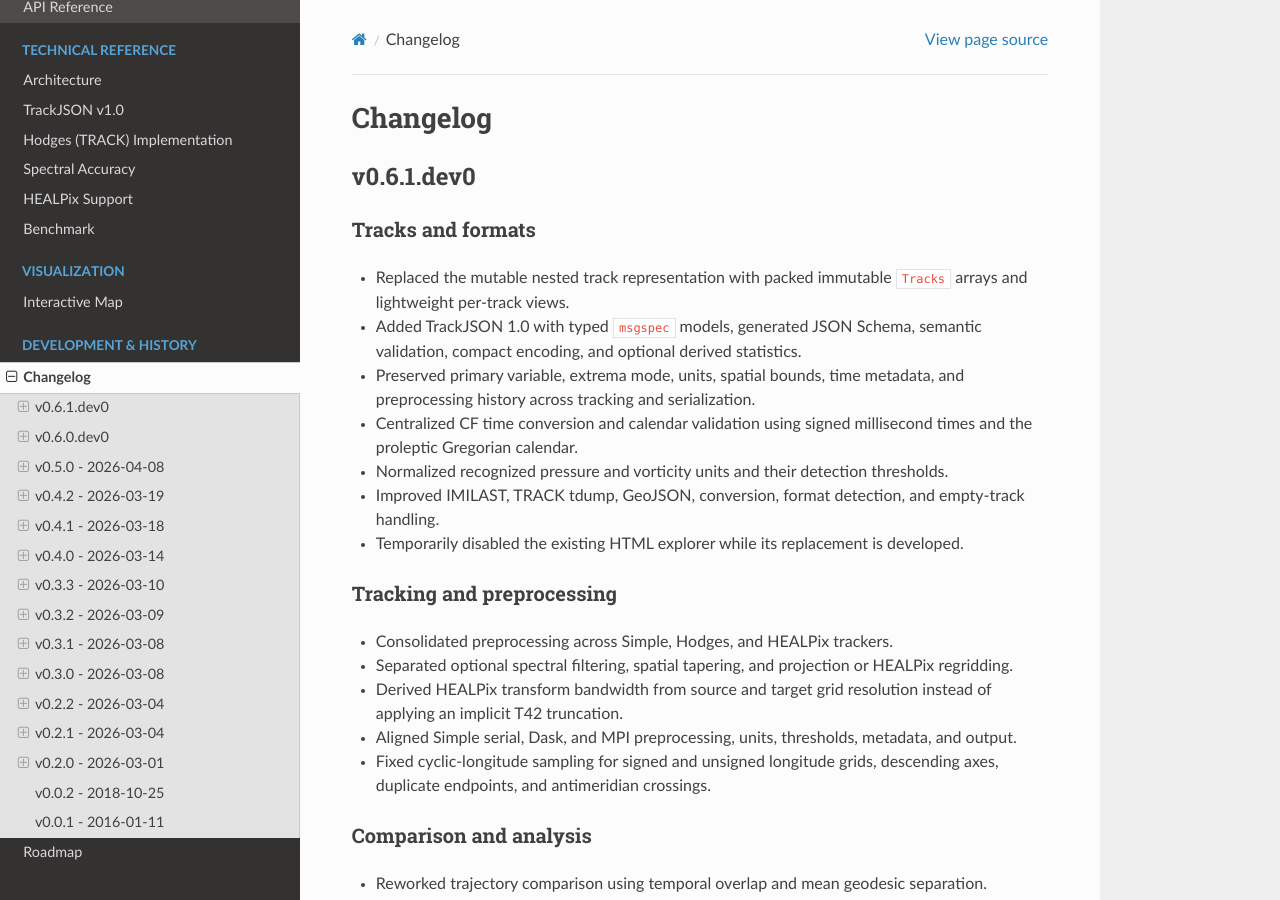
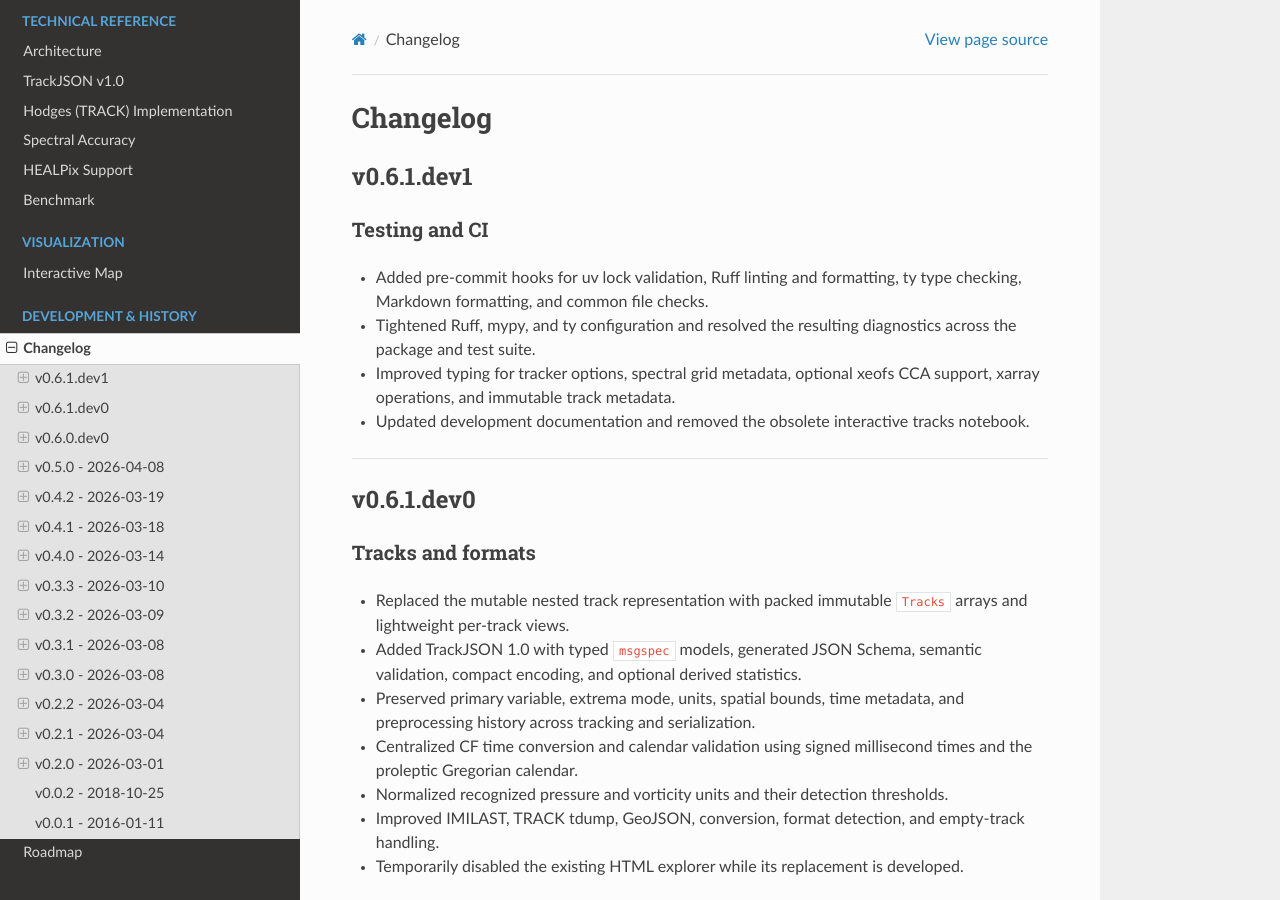
Before and after one commit to mwyau/PyStormTracker, a Sphinx documentation site: the page built from docs/changelog.md, in a window 1280 px wide and 900 px high. Built offline with Sphinx 7.4.7 and the Read the Docs theme 3.1.0, drawn with Linux system fonts in a browser that asks for light colours.

Commit message:
release: v0.6.1.dev1

```diff
--- a/docs/changelog.md
+++ b/docs/changelog.md
@@ -1,4 +1,15 @@
 # Changelog
+
+## v0.6.1.dev1
+
+### Testing and CI
+
+- Added pre-commit hooks for uv lock validation, Ruff linting and formatting, ty type checking, Markdown formatting, and common file checks.
+- Tightened Ruff, mypy, and ty configuration and resolved the resulting diagnostics across the package and test suite.
+- Improved typing for tracker options, spectral grid metadata, optional xeofs CCA support, xarray operations, and immutable track metadata.
+- Updated development documentation and removed the obsolete interactive tracks notebook.
+
+---
 
 ## v0.6.1.dev0
 
--- a/pyproject.toml
+++ b/pyproject.toml
@@ -4,7 +4,7 @@ build-backend = "hatchling.build"
 
 [project]
 name = "PyStormTracker"
-version = "0.6.1.dev0"
+version = "0.6.1.dev1"
 description = "A High-Performance Cyclone Tracker in Python"
 readme = "README.md"
 license = "BSD-3-Clause"
```
Also changed, not shown: 1 other file.
